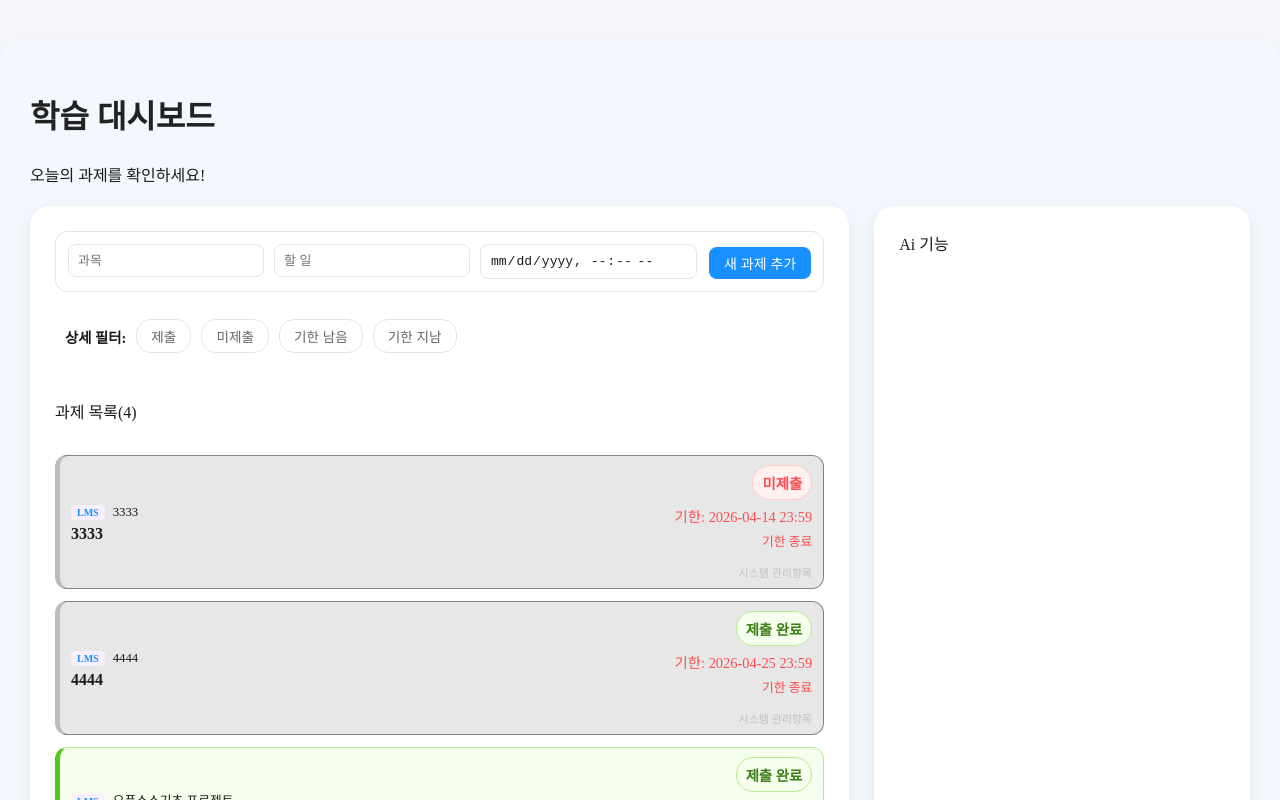
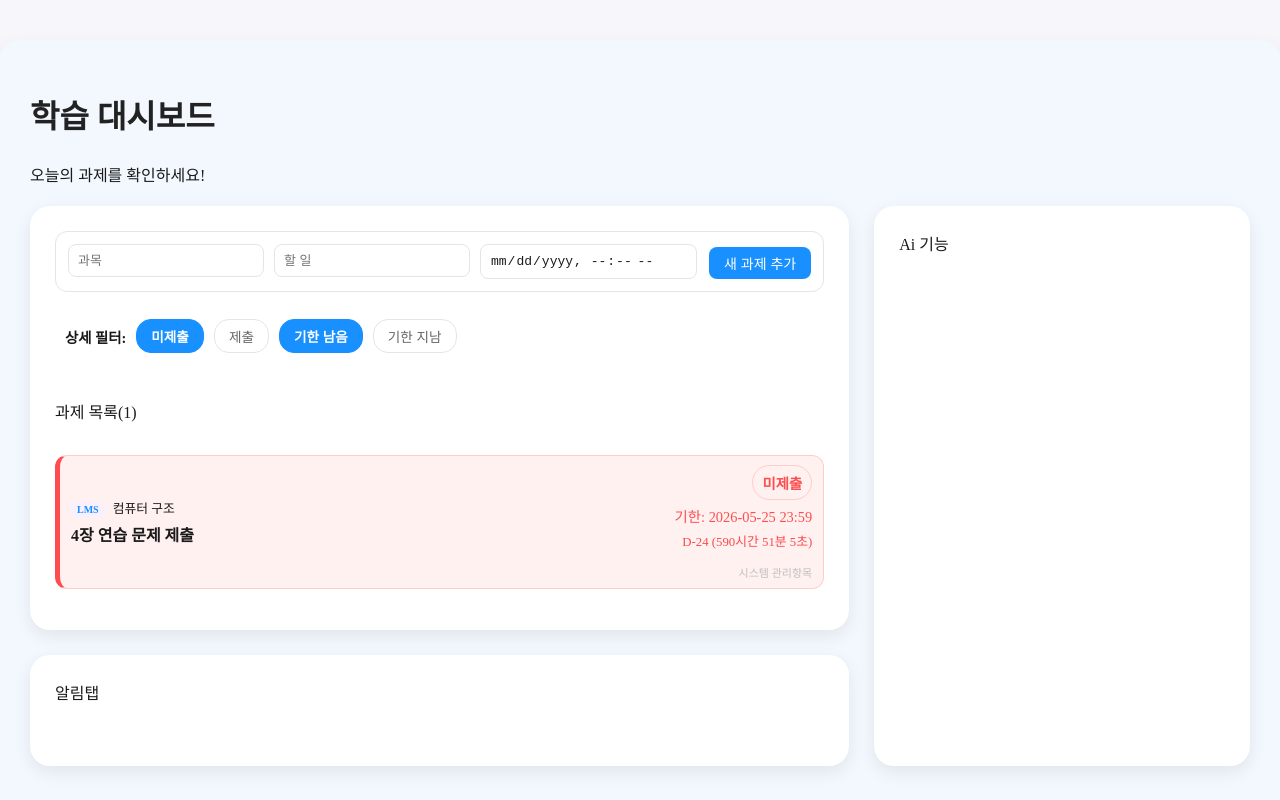
Before and after one commit to KadenID/OSBP_Team_NULL, a React (Vite) app in the folder client/: page / in a window 1280 px wide. Shown: the top 800 px of the page. Built offline with nearby package versions, Linux system fonts and the light colour scheme.

Commit message:
필터링 태그 수정 및 기본 설정 #24

```diff
--- a/client/src/Components/assignment-tab/AssignmentTab.css
+++ b/client/src/Components/assignment-tab/AssignmentTab.css
@@ -283,8 +283,8 @@
   position: fixed;
   inset: 0;
 
-  width: 100;
-  height: 100;
+  width: 100%;
+  height: 100%;
 
   background: rgba(0, 0, 0, 0.5);
 
--- a/client/src/Components/assignment-tab/AssignmentTab.jsx
+++ b/client/src/Components/assignment-tab/AssignmentTab.jsx
@@ -51,7 +51,10 @@ function AssignmentTab() {
   const [newTask, setNewTask] = useState("");
   const [newDeadline, setNewDeadline] = useState("");
 
-  const [activeTags, setActiveTags] = useState([]);
+  const [activeTags, setActiveTags] = useState([
+    STATUS.UNSUBMITTED,
+    STATUS.ONGOING
+  ]);
 
   const [showModal, setShowModal] = useState(false);
   const [targetId, setTargetId] = useState(null);
@@ -186,8 +189,8 @@ function AssignmentTab() {
 
         <div className="tag-container"><p>상세 필터:</p> {/* 필터링 태그 */}
           {[
+            { id: STATUS.UNSUBMITTED, label: '미제출' },
             { id: STATUS.SUBMITTED,   label: '제출' },
-            { id: STATUS.UNSUBMITTED, label: '미제출' },
             { id: STATUS.ONGOING,     label: '기한 남음' },
             { id: STATUS.OVERDUE,     label: '기한 지남' }
           ].map(tag => (
```
